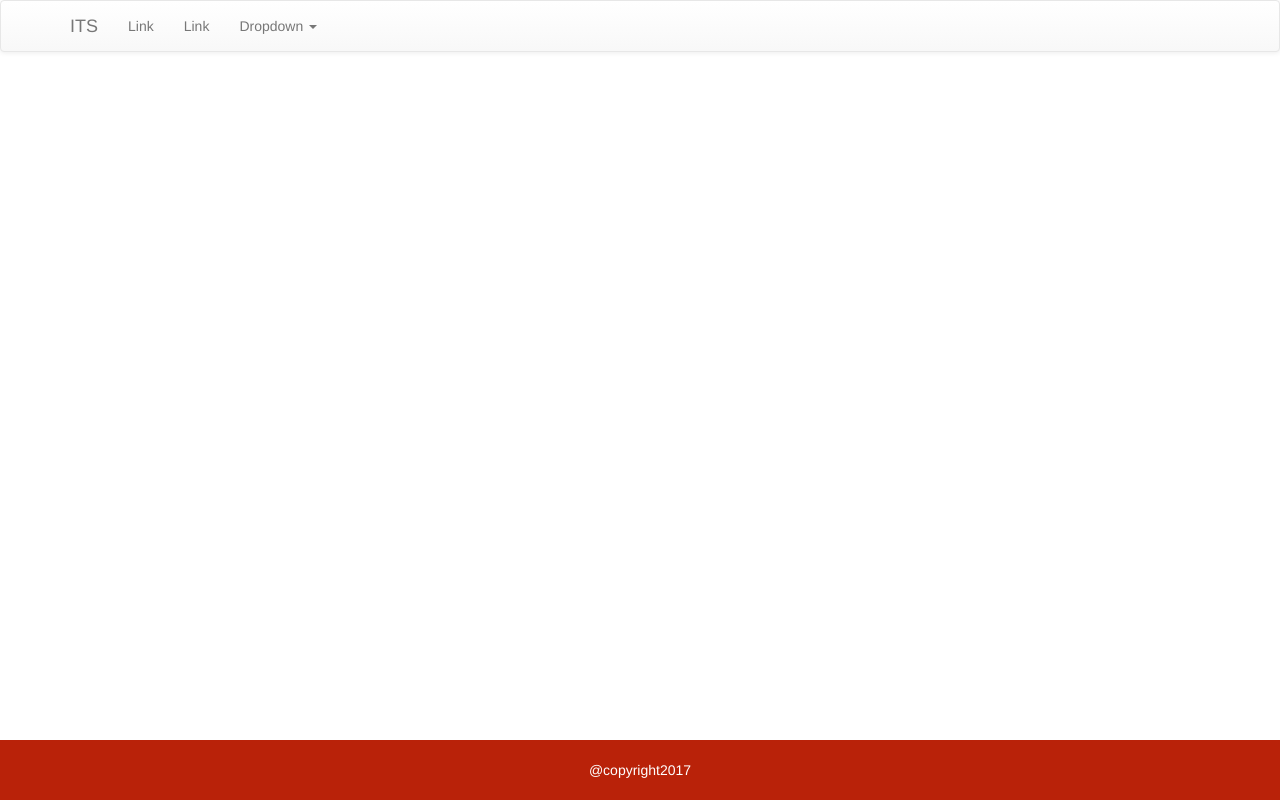
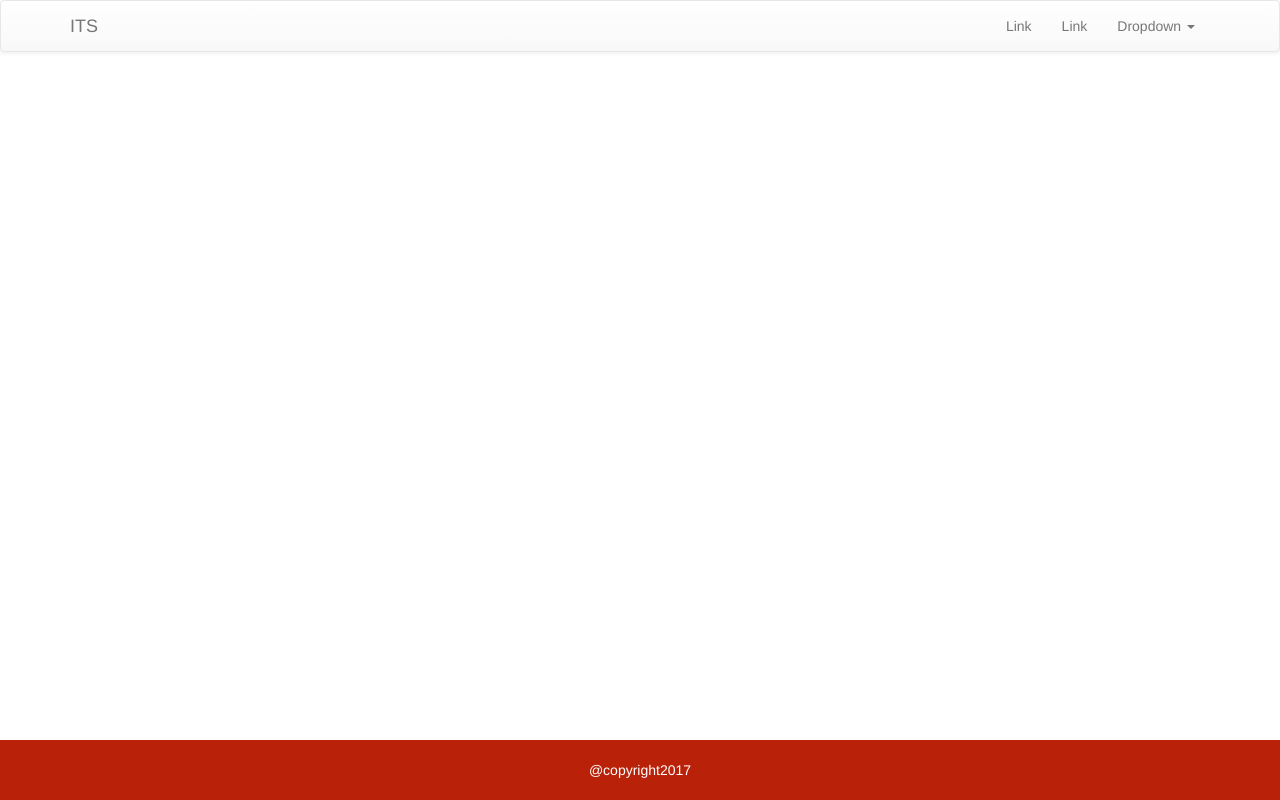
Before and after one commit to siddharthcse7/TicketRaisingSystem-React-Node, a React (Create React App) app: page / in a window 1280 px wide. Built offline with nearby package versions, Linux system fonts and the light colour scheme.

Commit message:
header and footer added

```diff
--- a/src/App.css
+++ b/src/App.css
@@ -23,7 +23,7 @@
   to { transform: rotate(360deg); }
 }
 .headerList{
-  float:right;
+  float:right !important;
 }
 
 .footer{
```
